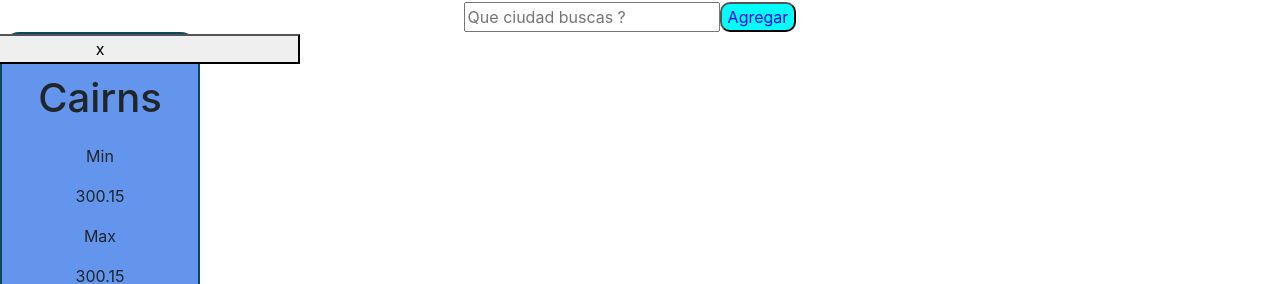
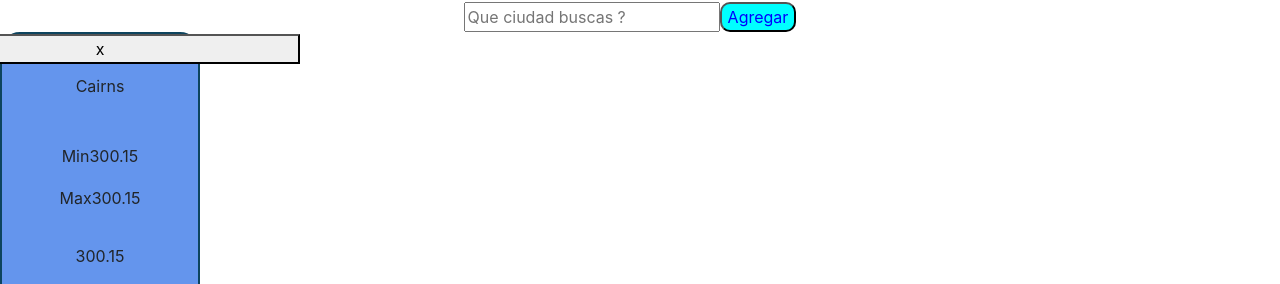
Before and after one commit to Jo5ean/Weather-App, a React (Create React App) app: page / in a window 1280 px wide. Shown: the part 279-563 px from the top of the page. Built offline with nearby package versions, Linux system fonts and the light colour scheme.

Commit message:
Create Components Card

```diff
--- a/src/components/Card.jsx
+++ b/src/components/Card.jsx
@@ -6,10 +6,20 @@ export default function Card({ max, min, name, img, onClose }) {
   return (
     <div className={Styles.cardCain}>
       <button onClick={onClose}>x</button>
-      <h1>{name}</h1>
+      <span>{name}</span>
+      <div>
+        <label>Min</label>
+        <span>{min}</span>
+      </div>
+      <div>
+        <label>Max</label>
+        <span>{max}</span>
+      </div>
+
+
 
       <div >
-        <p>Min</p>
+        <p></p>
         <p>{min}</p>
         <p>Max</p>
         <p>{max}</p>
```
